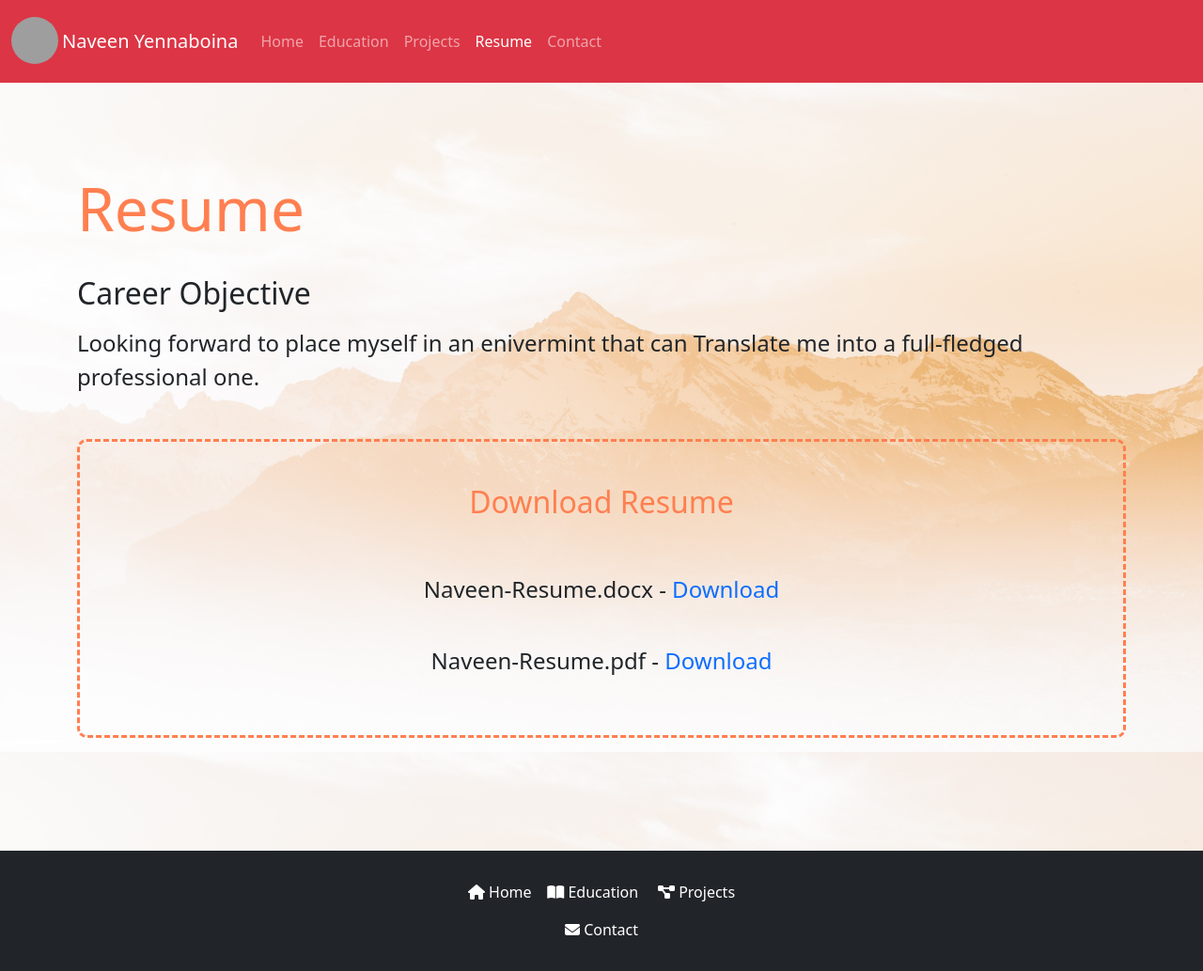
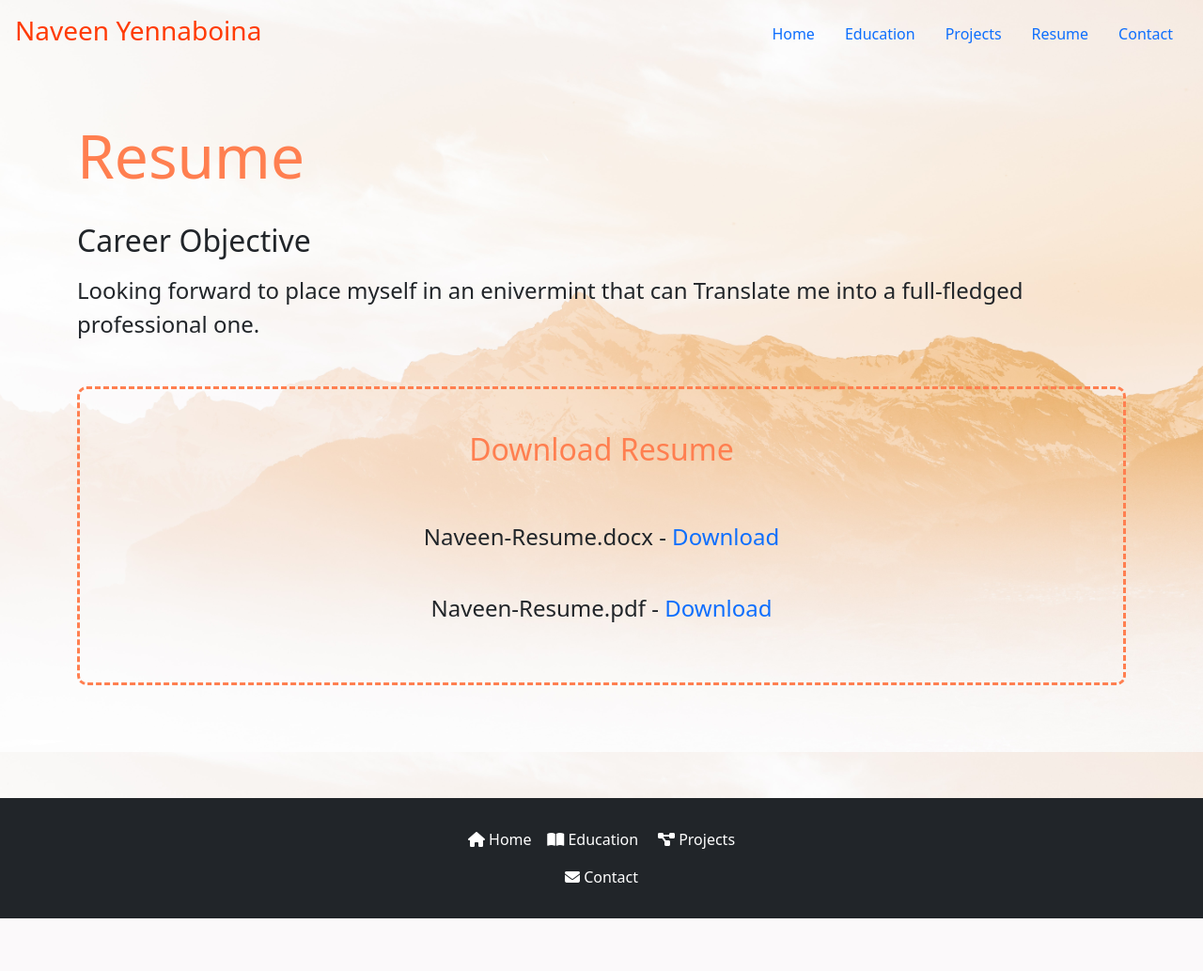
Before and after one commit to Naveen-yennaboina/personal-website, a Django app: page /resume/Resume/ in a window 1280 px wide. Shown: the whole page at 94% size. After the commit the page ends 977 px from the top, so only its background shows below. Run offline with Django 3.2, Linux system fonts and the light colour scheme; some libraries are stand-ins or nearby versions; grey boxes are pictures that could not be loaded.

Commit message:
fourth commit

```diff
--- a/Templates/Resume/Resume.html
+++ b/Templates/Resume/Resume.html
@@ -19,42 +19,31 @@
             background-repeat: no-repeat;
             background-position: center;
             background-attachment: fixed;
+            height: 100%;
+            margin: 0;
         }
+        html{
+        height: 100%;
+        margin: 0;}
     </style>
   </head>
   <body>
     <!-----------------------Navigation Bar-------------------->
-    <nav class="navbar navbar-expand-sm navbar-dark bg-danger">
-      <div class="container-fluid">
-        <a class="navbar-brand d-flex" href="#">
-          <img src="{% static "images/naveen.png" %}" style="border-radius: 120px; margin-top: 5.4px;" alt="" width="50" height="50" class="d-inline-block align-text-top me-1">
-          <p class="mt-3">Naveen Yennaboina</p>
-        </a>
-        <button class="navbar-toggler" type="button" data-bs-toggle="collapse" data-bs-target="#navbarsExample03" aria-controls="navbarsExample03" aria-expanded="false" aria-label="Toggle navigation">
-          <span class="navbar-toggler-icon"></span>
-        </button>
-
-        <div class="collapse navbar-collapse" id="navbarsExample03">
-          <ul class="navbar-nav text-center me-auto mb-2 mb-sm-0">
-            <li class="nav-item">
-              <a class="nav-link" href="/">Home</a>
-            </li>
-            <li class="nav-item">
-              <a class="nav-link" href="/education/Education/">Education</a>
-            </li>
-            <li class="nav-item">
-              <a class="nav-link" href="/projects/Projects/">Projects</a>
-            </li>
-            <li class="nav-item">
-              <a class="nav-link active" aria-current="page" href="">Resume</a>
-            </li>
-            <li class="nav-item">
-              <a class="nav-link" href="/contact/Contact/">Contact</a>
-            </li>
-          </ul>
-        </div>
+    <div class="bg">
+      <div class="cover-container w-100 p-3 mx-auto flex-column">
+        <header class="mb-auto">
+           <div>
+              <h3 class="float-md-start text-center mb-3" style="color: #ff3b05;">Naveen Yennaboina</h3>
+              <nav class="nav nav-masthead justify-content-center float-md-end">
+                 <a class="nav-link" href="/">Home</a>
+                 <a class="nav-link" href="#">Education</a>
+                 <a class="nav-link" href="/projects/Projects/">Projects</a>
+                 <a class="nav-link active" aria-current="page" href="#">Resume</a>
+                 <a class="nav-link" href="/contact/Contact/">Contact</a>
+              </nav>
+           </div>
+        </header>
       </div>
-    </nav>
     <!-----------------------End Of Navigation Bar------------->
 
     <!-----------------------Main Start------------------------>
@@ -79,6 +68,7 @@
         </div>
 
       </div>
+    </div>
     </div>
     <br/><br/>
     <!-----------------------Main End-------------------------->
```
Also changed, not shown: Templates/Projects/Projects.html (+16 -32 lines), 2 other files.
